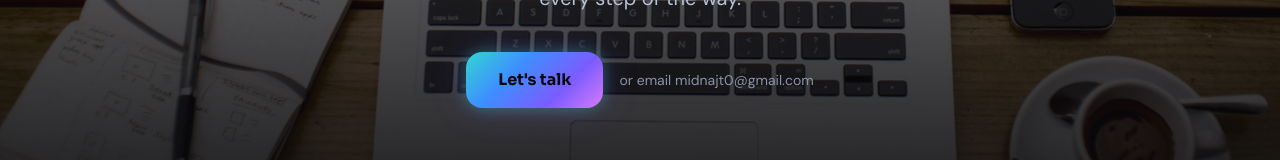
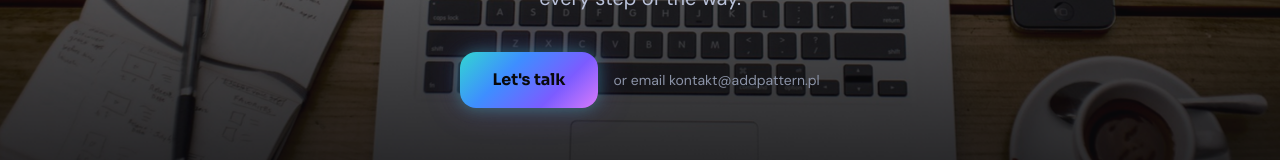
Before and after one commit to Midnajt/AddPattern.pl, a React (Vite) app: page /#/ in a window 1280 px wide. Shown: the part 497-657 px from the top of the page. Built offline with nearby package versions, Linux system fonts and the light colour scheme.

Commit message:
email updated

```diff
--- a/src/i18n/locales/en.json
+++ b/src/i18n/locales/en.json
@@ -11,7 +11,7 @@
     "headline": "Websites that work for your success",
     "sub": "From design to domain, hosting, ads and traffic reports — I guide you every step of the way.",
     "cta": "Let's talk",
-    "ctaSub": "or email midnajt0@gmail.com"
+    "ctaSub": "or email kontakt@addpattern.pl"
   },
   "offer": {
     "title": "What I can do for you",
@@ -118,7 +118,7 @@
     "title": "Let's build something together",
     "sub": "Have an idea for a website? Write to me and I'll respond within 24 hours.",
     "cta": "Send a message",
-    "email": "midnajt0@gmail.com",
+    "email": "kontakt@addpattern.pl",
     "location": "Warsaw · Remote work"
   },
   "footer": {
@@ -138,7 +138,7 @@
         "paragraphs": [
           "The controller of the Site and of data related to cookies / browser storage is AddPattern Marcin Krzysztoszek, Warsaw, Poland.",
           "Tax ID (NIP): 8262179582",
-          "Contact: midnajt0@gmail.com"
+          "Contact: kontakt@addpattern.pl"
         ]
       },
       {
@@ -223,7 +223,7 @@
         "title": "10. Your rights",
         "paragraphs": [
           "To the extent cookies or similar technologies involve personal data processing, you have rights under the GDPR, including access, rectification, erasure, restriction of processing, objection, and the right to lodge a complaint with a supervisory authority (in Poland: the President of the Personal Data Protection Office — UODO).",
-          "For questions about this Policy, contact: midnajt0@gmail.com"
+          "For questions about this Policy, contact: kontakt@addpattern.pl"
         ]
       },
       {
--- a/src/i18n/locales/pl.json
+++ b/src/i18n/locales/pl.json
@@ -11,7 +11,7 @@
     "headline": "Strony internetowe, które pracują na Twój sukces",
     "sub": "Od projektu po domenę, hosting, reklamy i analizę ruchu — prowadzę Cię na każdym kroku.",
     "cta": "Porozmawiajmy",
-    "ctaSub": "lub napisz na midnajt0@gmail.com"
+    "ctaSub": "lub napisz na kontakt@addpattern.pl"
   },
   "offer": {
     "title": "Co mogę dla Ciebie zrobić",
@@ -118,7 +118,7 @@
     "title": "Zacznijmy coś razem",
     "sub": "Masz pomysł na stronę? Napisz, a odezwę się w ciągu 24 godzin.",
     "cta": "Napisz do mnie",
-    "email": "midnajt0@gmail.com",
+    "email": "kontakt@addpattern.pl",
     "location": "Warszawa · praca zdalna"
   },
   "footer": {
@@ -138,7 +138,7 @@
         "paragraphs": [
           "Administratorem Serwisu oraz danych związanych z korzystaniem z cookies / pamięci przeglądarki jest AddPattern Marcin Krzysztoszek, Warszawa.",
           "NIP: 8262179582",
-          "Kontakt: midnajt0@gmail.com"
+          "Kontakt: kontakt@addpattern.pl"
         ]
       },
       {
@@ -223,7 +223,7 @@
         "title": "10. Prawa użytkownika",
         "paragraphs": [
           "W zakresie, w jakim cookies lub podobne technologie wiążą się z przetwarzaniem danych osobowych, użytkownikowi przysługują prawa wynikające z RODO, w tym prawo dostępu do danych, ich sprostowania, usunięcia, ograniczenia przetwarzania, wniesienia sprzeciwu oraz skargi do Prezesa Urzędu Ochrony Danych Osobowych (UODO).",
-          "W sprawach związanych z tą Polityką prosimy o kontakt: midnajt0@gmail.com"
+          "W sprawach związanych z tą Polityką prosimy o kontakt: kontakt@addpattern.pl"
         ]
       },
       {
--- a/src/pages/ForDevsPage.tsx
+++ b/src/pages/ForDevsPage.tsx
@@ -134,7 +134,7 @@ export default function ForDevsPage() {
               {/* Contact links */}
               <motion.div variants={fadeUp} className="flex flex-wrap gap-3 mt-4">
                 <a
-                  href="mailto:midnajt0@gmail.com"
+                  href={`mailto:${t('contact.email')}`}
                   className="flex items-center gap-2 px-4 py-2 rounded-full border border-surface-border bg-surface text-sm font-body text-text-secondary hover:border-brand-primary/50 hover:text-white transition-colors duration-200"
                 >
                   ✉ {t('devs.email')}
@@ -332,7 +332,7 @@ export default function ForDevsPage() {
                 {t('devs.cvCta')}
               </p>
               <motion.a
-                href="mailto:midnajt0@gmail.com"
+                href={`mailto:${t('contact.email')}`}
                 whileHover={{
                   scale: 1.04,
                   boxShadow: '0 0 20px rgba(50,214,209,.35), 0 0 40px rgba(123,92,255,.25)',
--- a/src/sections/Hero.tsx
+++ b/src/sections/Hero.tsx
@@ -111,7 +111,7 @@ export default function Hero() {
           className="flex flex-col sm:flex-row items-center gap-4"
         >
           <motion.a
-            href="mailto:midnajt0@gmail.com"
+            href={`mailto:${t('contact.email')}`}
             whileHover={{ scale: 1.04, boxShadow: '0 0 20px rgba(50,214,209,.4), 0 0 40px rgba(123,92,255,.3)' }}
             whileTap={{ scale: 0.97 }}
             className="px-8 py-4 rounded-2xl font-display font-bold text-base text-surface-bg bg-brand-gradient shadow-glow transition-all duration-200"
```
